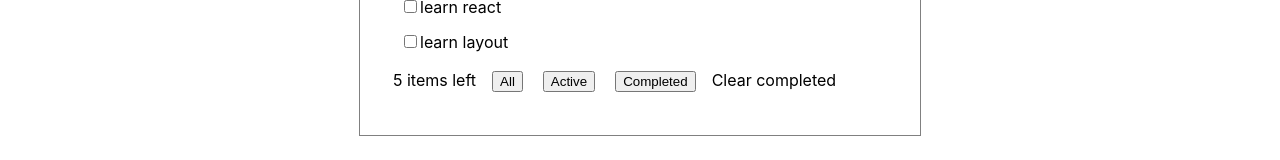
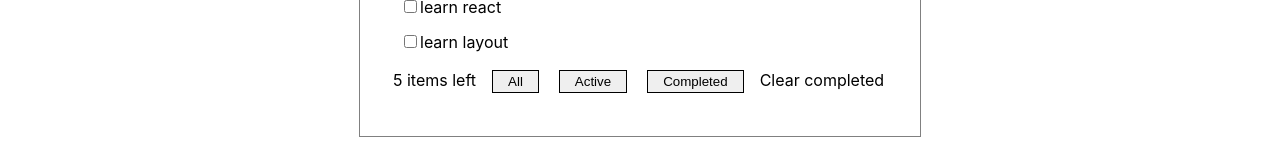
Before and after one commit to Stadionova/todolist-zichein, a React (Create React App) app: page / in a window 1280 px wide. Shown: the part 351-511 px from the top of the page. Built offline with nearby package versions, Linux system fonts and the light colour scheme.

Commit message:
separated input for writing tasks

```diff
--- a/src/components/todo-list/ToDoList.css
+++ b/src/components/todo-list/ToDoList.css
@@ -49,6 +49,14 @@
 }
 
 .todolist .todolist-footer button {
-    margin: 10px;
-    margin-top: 0px;
-  }
+  margin: 10px;
+  margin-top: 0px;
+  outline: none;
+  border: none;
+  border: 1px solid black;
+  padding: 3px 15px 3px 15px;
+}
+
+.todolist .todolist-footer .buttons button:hover {
+  background-color: rgb(185, 158, 211);
+}
--- a/src/components/todo-list/ToDoList.js
+++ b/src/components/todo-list/ToDoList.js
@@ -2,6 +2,7 @@ import React, { Component } from 'react';
 import './ToDoList.css';
 import Task from './Task.js';
 import ToDoListFooter from './ToDoListFooter.js';
+import ToDoListTaskCreator from './ToDoListTaskCreator.js';
 
 // todolist:
 // add task
@@ -47,8 +48,8 @@ class ToDoList extends Component {
 
     // метод, добавляющий новую таску:
 
-    createNewTask(e) {
-        if (e.key === 'Enter') {
+    createNewTask(task) {
+        // if (e.key === 'Enter') {
         // новый синтаксис spread [...] вместо:
         // let newTasksList = this.state.tasks;
         // при нажатии на enter новый таск должен пушиться
@@ -60,16 +61,8 @@ class ToDoList extends Component {
         this.setState({
             // все элементы старого массива: ...this.state.tasks
             // новый таск: e.currentTarget.value
-                tasks: [...this.state.tasks, {
-                    title: e.currentTarget.value,
-                    isDone: false,
-                    id: this.newIndex
-                }]
-            })
-            // и value в input должен очищаться
-            e.currentTarget.value = '';
-            this.newIndex++;
-        }
+            tasks: [...this.state.tasks, task]
+        });
     }
 
     // метод, удаляющий таску:
@@ -88,9 +81,7 @@ class ToDoList extends Component {
     render() {
         return (
             <div className='todolist'>
-                <div className="heder">
-                    <input onKeyPress={this.createNewTask.bind(this)} />
-                </div>
+                <ToDoListTaskCreator onCreate={this.createNewTask.bind(this)} />
                 <div className='tasks'>
 
                     {
--- /dev/null
+++ b/src/components/todo-list/ToDoListTaskCreator.js
@@ -0,0 +1,39 @@
+import React, { Component } from 'react';
+
+class ToDoListTaskCreator extends Component {
+
+    constructor(yo) {
+
+        super(yo);
+
+        this.newIndex = 3;
+
+    }
+
+    // метод, добавляющий новую таску:
+
+    createNewTask(e) {
+        if (e.key === 'Enter') {
+            const newTask = {
+                title: e.currentTarget.value,
+                isDone: false,
+                id: this.newIndex
+            };
+
+            this.props.onCreate(newTask);
+
+            e.currentTarget.value = '';
+            this.newIndex++;
+        }
+    }
+
+    render() {
+        return (
+            <div className="heder">
+                <input onKeyPress={this.createNewTask.bind(this)} />
+            </div>
+        );
+    }
+}
+
+export default ToDoListTaskCreator;
```
Lines whose indentation alone changed are shown as unchanged.
